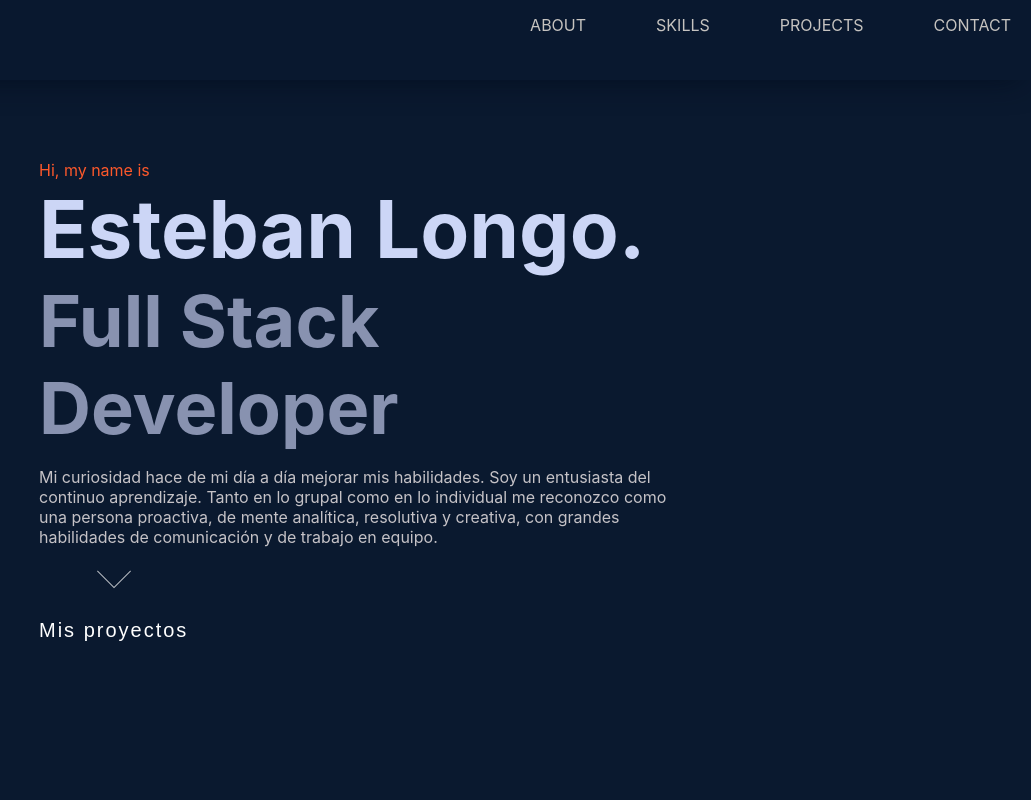
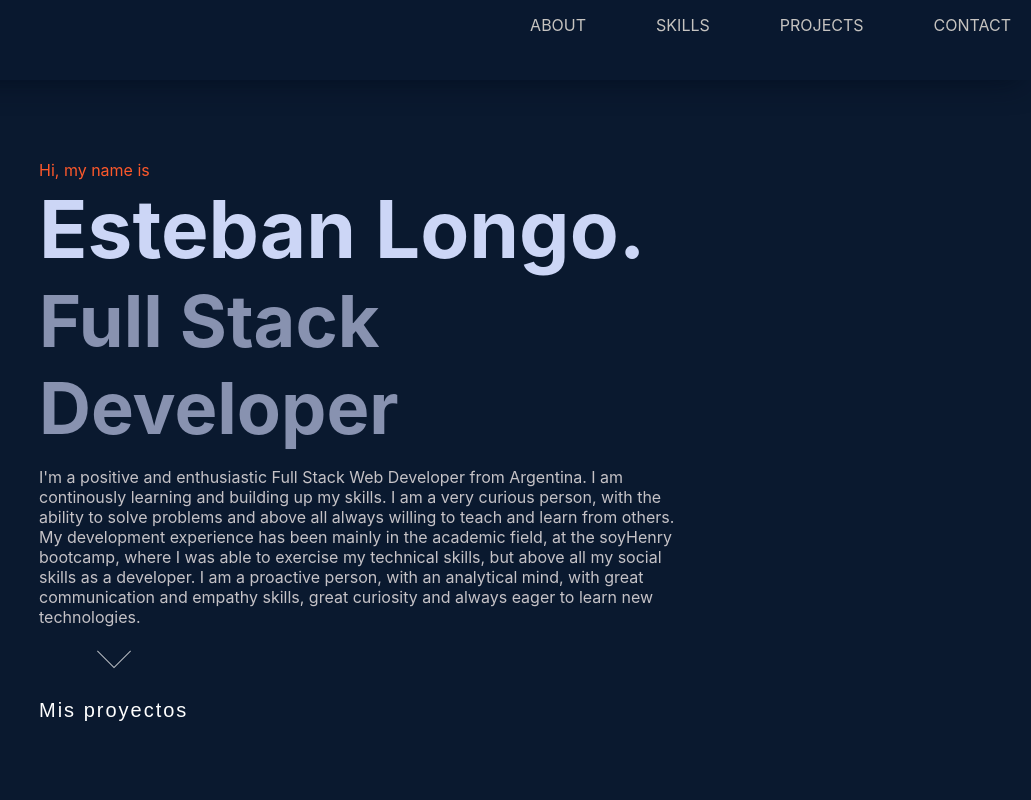
Before and after one commit to EstebanLongo/Portfolio, a React (Create React App) app: page / in a window 1280 px wide. Shown: the top 800 px of the page, without its empty margins (249-1280 px from the left). Built offline with nearby package versions, Linux system fonts and the light colour scheme.

Commit message:
cambiando texto e idioma de about

```diff
--- a/src/components/About/About.jsx
+++ b/src/components/About/About.jsx
@@ -9,21 +9,27 @@ export default function About() {
       <h1 className="aboutname">Esteban Longo.</h1>
       <h2 className="aboutfullstack">Full Stack Developer</h2>
       <p className="aboutp">
-        {/* Soy una persona proactiva, de mente analítica, con grandes habilidades
-        de comunicación y empatía. Con pensamiento creativo, resolución de problemas,
-        trabajo en equipo, comunicación y autonomía. Día a día intento mejorar mis habilidades, soy un entusiasta del aprendizaje continuo. */}
-        Mi curiosidad hace de mi día a día mejorar mis habilidades. Soy un entusiasta del continuo aprendizaje. Tanto en lo grupal como en lo individual me reconozco como una persona proactiva, de mente analítica, resolutiva y creativa, con grandes habilidades de comunicación y de trabajo en equipo.
+        I'm a positive and enthusiastic Full Stack Web Developer from Argentina.
+        I am continously learning and building up my skills. I am a very curious
+        person, with the ability to solve problems and above all always willing
+        to teach and learn from others. My development experience has been
+        mainly in the academic field, at the soyHenry bootcamp, where I was able
+        to exercise my technical skills, but above all my social skills as a
+        developer. I am a proactive person, with an analytical mind, with great
+        communication and empathy skills, great curiosity and always eager to
+        learn new technologies.
       </p>
 
       <section id="section05" className="demo">
         {/* <a href="#projects"> */}
-          <Link
-            className="linkaboutprojects"
-            to="projects"
-            smooth={true}
-            duration={500}>
+        <Link
+          className="linkaboutprojects"
+          to="projects"
+          smooth={true}
+          duration={500}
+        >
           <span></span>Mis proyectos
-          </Link>
+        </Link>
         {/* </a> */}
       </section>
     </div>
```
